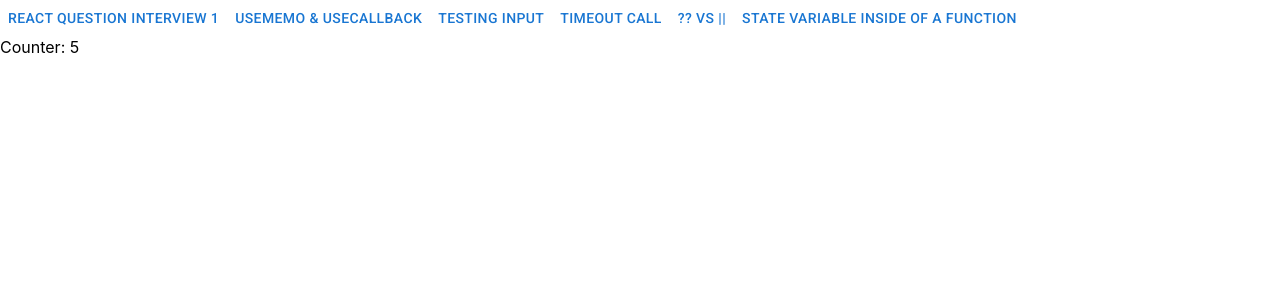
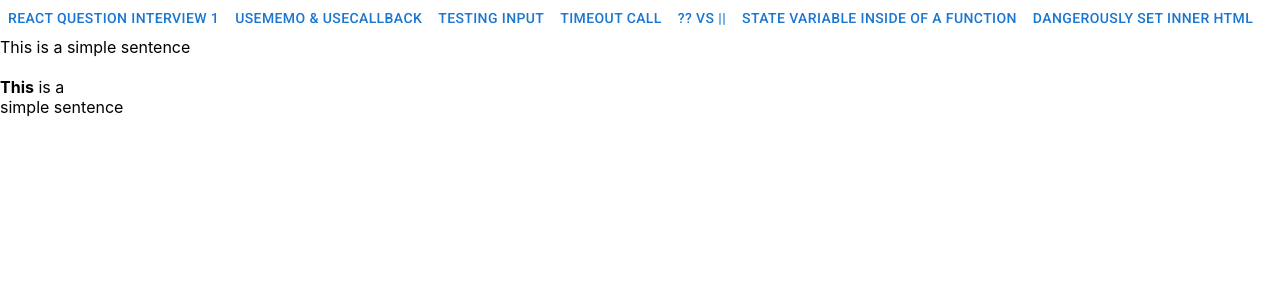
Before and after one commit to ankhzaq/youtube, a React (Create React App) app: page / in a window 1280 px wide. Shown: the top 300 px of the page. Built offline with nearby package versions, Linux system fonts and the light colour scheme; what miragejs would draw is missing.

Commit message:
feature -  video7 added (dangerouslySetInnerHTML)

```diff
--- a/src/App.tsx
+++ b/src/App.tsx
@@ -6,6 +6,7 @@ import Video4 from './videos/video4/video4';
 import Video5 from './videos/video5';
 import Video6 from './videos/video6';
 import { Button } from '@mui/material';
+import Video7 from './videos/video7';
 
 function getVideoById(id: number) {
   switch (id) {
@@ -15,12 +16,13 @@ function getVideoById(id: number) {
     case 3: return <Video4 />;
     case 4: return <Video5 />;
     case 5: return <Video6 />;
+    case 6: return <Video7 />;
     default: return null;
   }
 }
 
 function App() {
-  const [video, setVideo] = useState(<Video6 />);
+  const [video, setVideo] = useState(<Video7 />);
   const videos = [
     {id: 0, title: 'React question interview 1'},
     {id: 1, title: 'useMemo & useCallback'},
@@ -28,6 +30,7 @@ function App() {
     {id: 3, title: 'timeout call'},
     {id: 4, title: '?? vs ||'},
     {id: 5, title: 'state variable inside of a function'},
+    {id: 6, title: 'dangerously set inner HTML'},
   ];
 
   return (
--- a/src/videos/video4/video4.jsx
+++ b/src/videos/video4/video4.jsx
@@ -14,9 +14,9 @@ const Video4 = () => {
     const fetchData = async () => {
       try {
         const response = await fetchWithTimeout('/items', {
-          timeout: 1000
+          timeout: 3000
         });
-        const nextData = await response.json();
+        await response.json();
         return "Call finished successfully";
 
       } catch (error) {
--- /dev/null
+++ b/src/videos/video7/index.ts
@@ -0,0 +1,3 @@
+import video7 from './video7';
+
+export default video7
--- /dev/null
+++ b/src/videos/video7/video7.tsx
@@ -0,0 +1,20 @@
+/*
+* It will help you render markups in ways that the React JSX element will prohibit by default.
+* It will help you pass HTML directly into a component within JSX
+* */
+
+import React from 'react';
+
+const Video7 = () => {
+  const label1 = "This is a simple sentence";
+  const label2 = "<strong>This</strong> is a <br/> simple sentence"
+  return (
+    <>
+      <div>{label1}</div>
+      <br />
+      <div dangerouslySetInnerHTML={{ __html: label2 }}></div>
+    </>
+  );
+}
+
+export default Video7;
```
